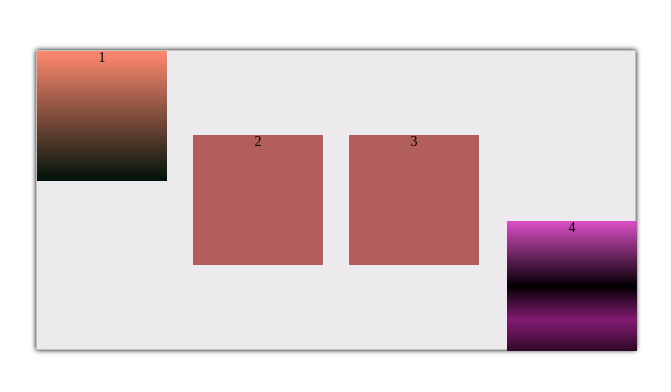
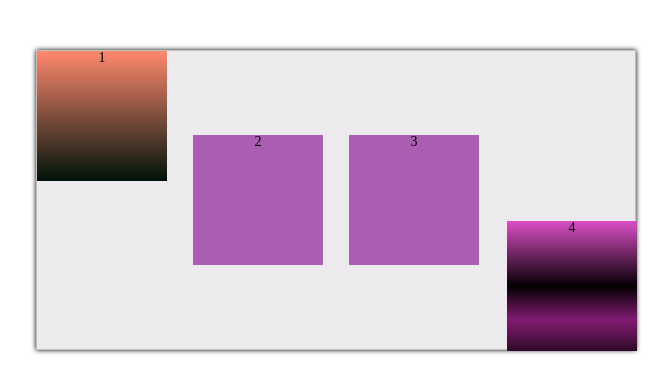
Before and after one commit to Mat0mba24/labs, a plain HTML site: page index.html in a window 1280 px wide. Shown: the whole page, without its empty margins (304-975 px from the left). Drawn offline with Linux system fonts and the light colour scheme.

Commit message:
Second commit

```diff
--- a/css/style.css
+++ b/css/style.css
@@ -102,7 +102,7 @@ h1, h2, h3, h4, h5, h6 {
 .flex_container__block {
   width: 130px;
   height: 130px;
-  background: #B25E5D;
+  background: #ab5db2;
   text-align: center;
 }
 .flex_container__block:nth-child(1) {
```
